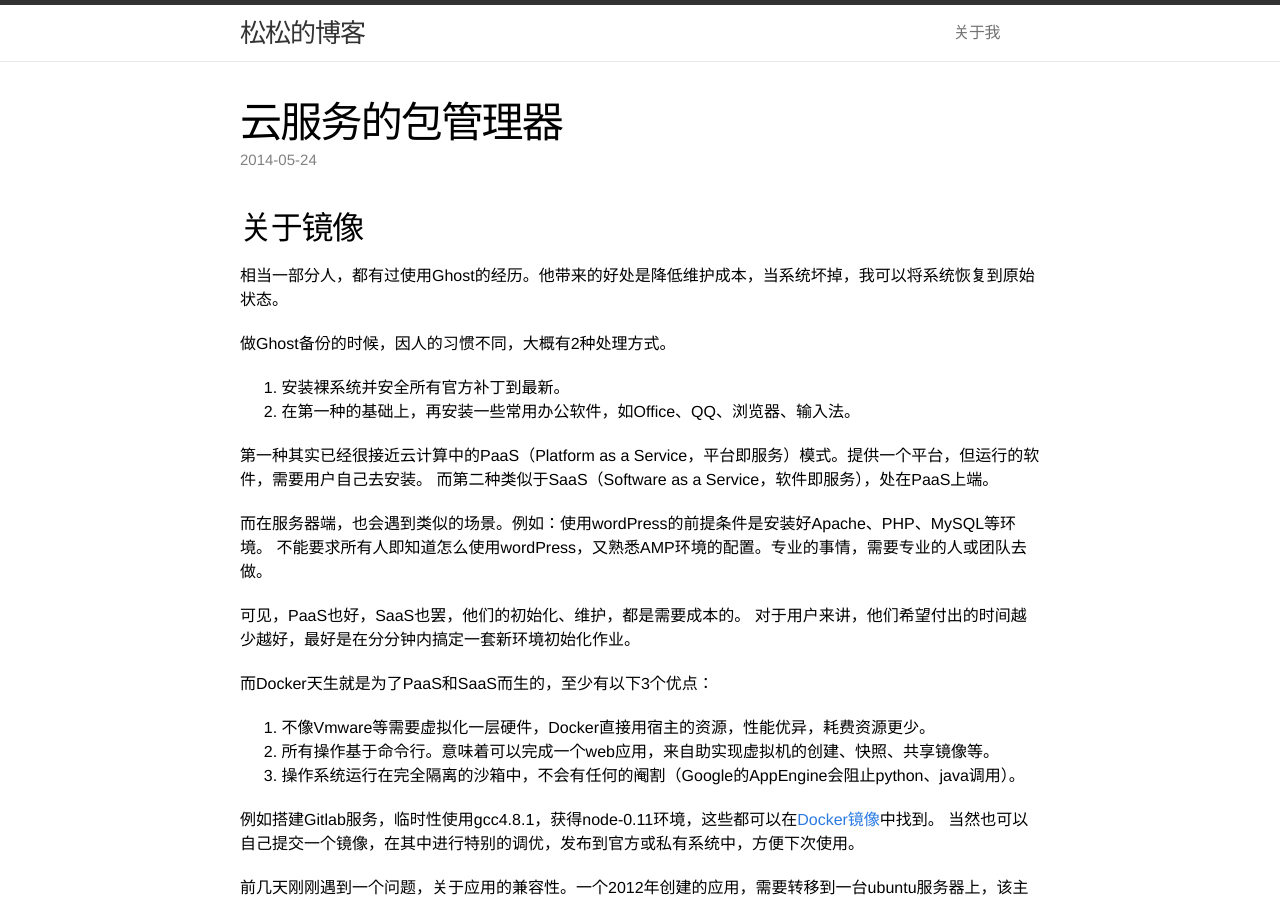
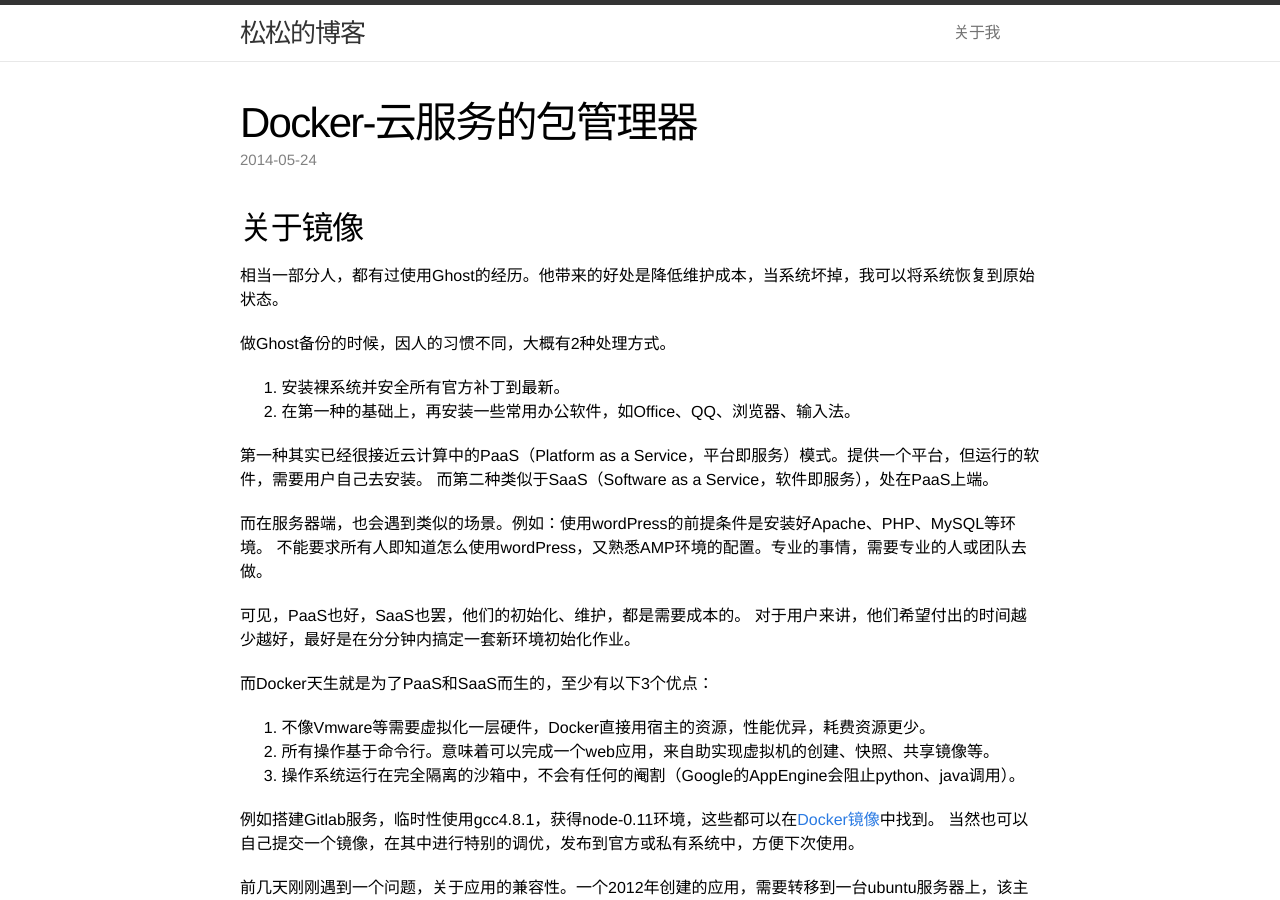
Before and after one commit to xiongsongsong/xiongsongsong.github.com, a Jekyll site: the page built from _posts/2014-05-24-未来是Docker的世界.markdown, in a window 1280 px wide and 900 px high. Built offline with Jekyll 4.4.1, drawn with Linux system fonts in a browser that asks for light colours; comment, search, counter and statistics services are not loaded.

Commit message:
modify category

```diff
--- a/_posts/2014-05-24-未来是Docker的世界.markdown
+++ b/_posts/2014-05-24-未来是Docker的世界.markdown
@@ -1,8 +1,8 @@
 ---
 layout: post
-title:  "云服务的包管理器"
+title:  "Docker-云服务的包管理器"
 date:   2014-05-24
-categories: paas-saas
+categories: docker
 ---
 
 ## 关于镜像
```
